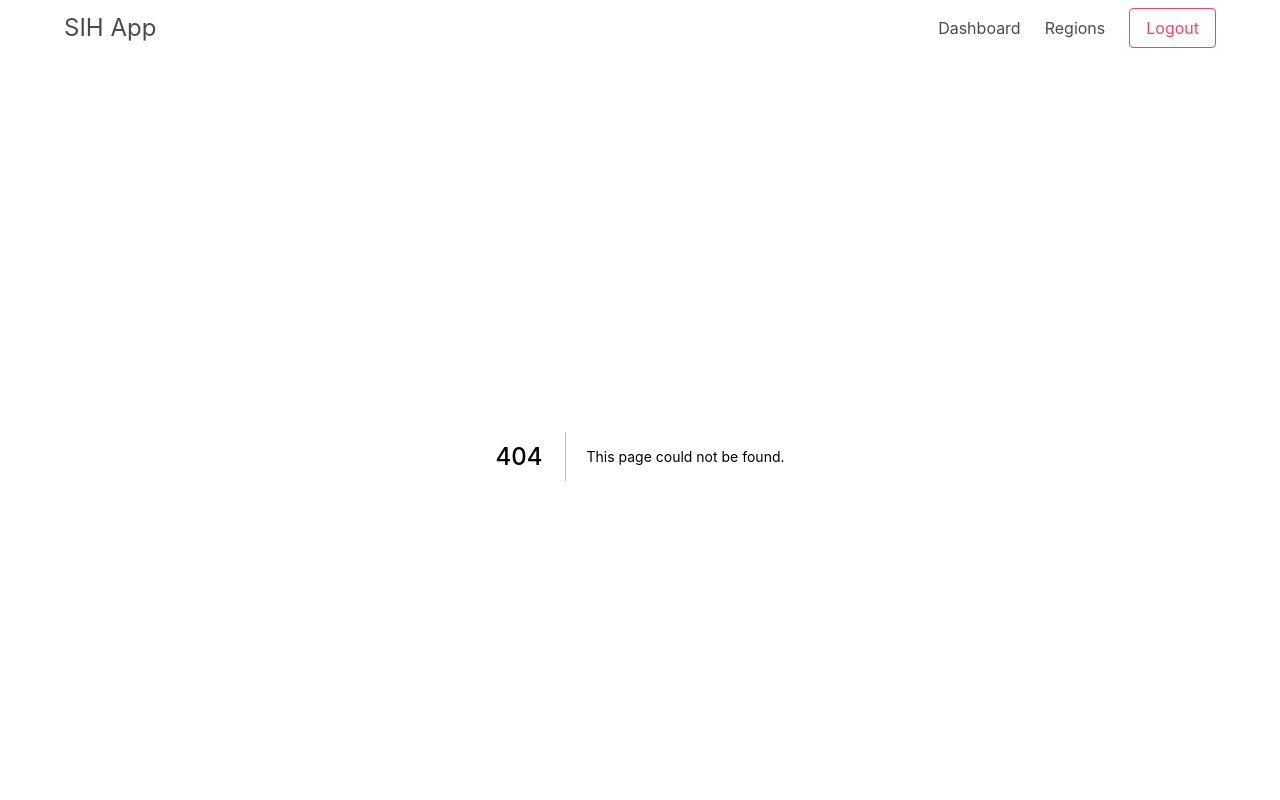
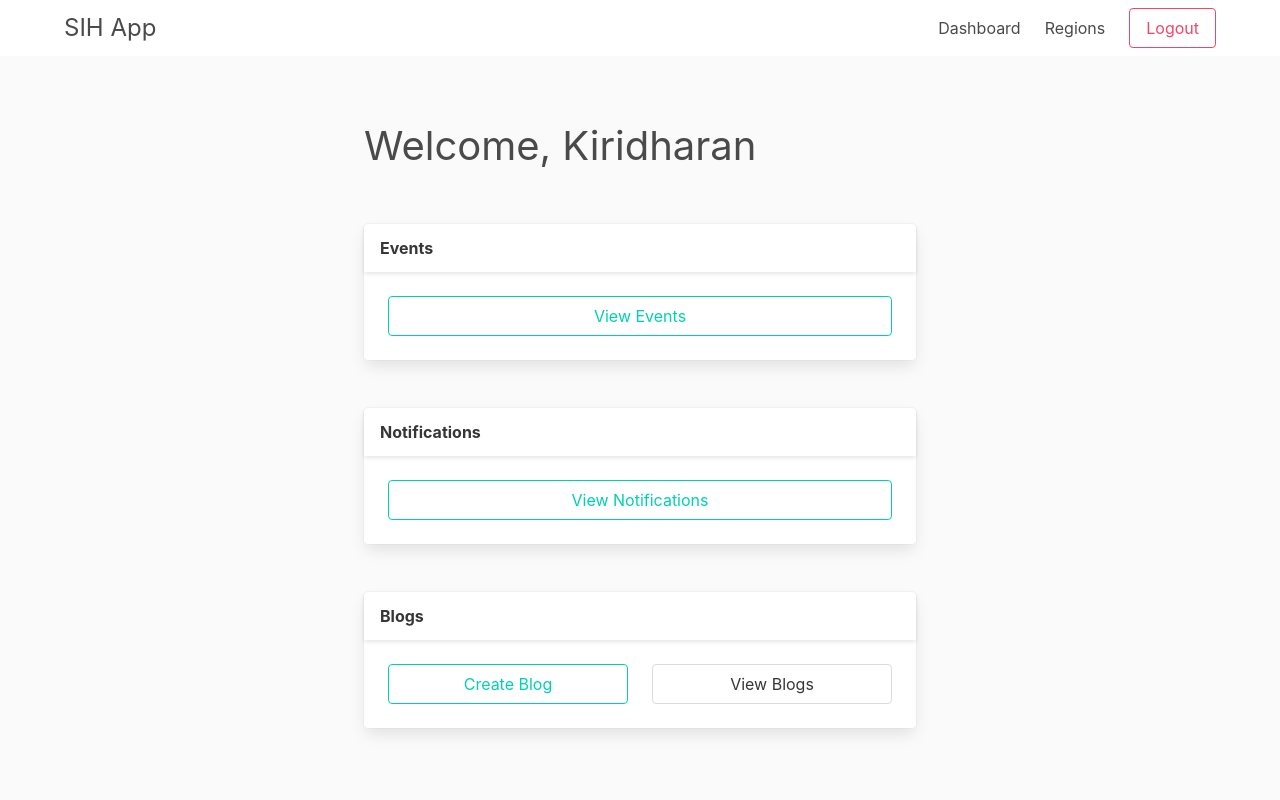
Before and after one commit to smartclash/SIH-Frontend, a Next.js app: page /volunteer/dashboard in a window 1280 px wide. Before the commit this address had no page. Shown: the top 800 px of the page. Built offline with nearby package versions, Linux system fonts and the light colour scheme.

Commit message:
Make volunteer dashboard

```diff
--- a/components/Dashboard/Tile.tsx
+++ b/components/Dashboard/Tile.tsx
@@ -9,21 +9,23 @@ const Tile: NextPage<TileInterface> = props => (
                 <p className='card-header-title'>{props.heading}</p>
             </div>
             <div className='card-content'>
-                <div className='columns'>
-                    <div className='column is-half'>
+                <div className='columns is-half'>
+                    <div className='column'>
                         <Link href={props.primary.link}>
                             <a className='button is-primary is-outlined is-fullwidth'>
                                 {props.primary.text}
                             </a>
                         </Link>
                     </div>
-                    <div className='column is-half'>
+                    {props.secondary ? (
+                        <div className='column'>
                             <Link href={props.secondary.link}>
                                 <a className='button is-fullwidth'>
                                     {props.secondary.text}
                                 </a>
                             </Link>
                         </div>
+                    ) : ''}
                 </div>
             </div>
         </div>
--- a/interfaces/TileInterface.ts
+++ b/interfaces/TileInterface.ts
@@ -6,5 +6,5 @@ interface Callout {
 export default interface TileInterface {
     heading: string;
     primary: Callout;
-    secondary: Callout;
+    secondary?: Callout;
 }
--- /dev/null
+++ b/pages/volunteer/dashboard.tsx
@@ -0,0 +1,51 @@
+import type {NextPage} from 'next'
+import Tile from '@/components/Dashboard/Tile'
+import TileInterface from '@/interfaces/TileInterface'
+
+const Tiles: TileInterface[] = [
+    {
+        heading: 'Events',
+        primary: {
+            link: '',
+            text: 'View Events',
+        },
+    },
+    {
+        heading: 'Notifications',
+        primary: {
+            link: '',
+            text: 'View Notifications',
+        },
+    },
+    {
+        heading: 'Blogs',
+        primary: {
+            link: '',
+            text: 'Create Blog',
+        },
+        secondary: {
+            link: '',
+            text: 'View Blogs',
+        },
+    },
+]
+
+const Dashboard: NextPage = () => (
+    <section className='hero has-background-white-bis is-fullheight-with-navbar'>
+        <div className='hero-body'>
+            <div className='container'>
+                <div className='column is-half is-offset-3'>
+                    <div className='mb-6'>
+                        <p className='is-size-2'>Welcome, Kiridharan</p>
+                    </div>
+
+                    {Tiles.map((tile, index) => (
+                        <Tile {...tile} key={index} />
+                    ))}
+                </div>
+            </div>
+        </div>
+    </section>
+)
+
+export default Dashboard
```
Lines whose indentation alone changed are shown as unchanged.
